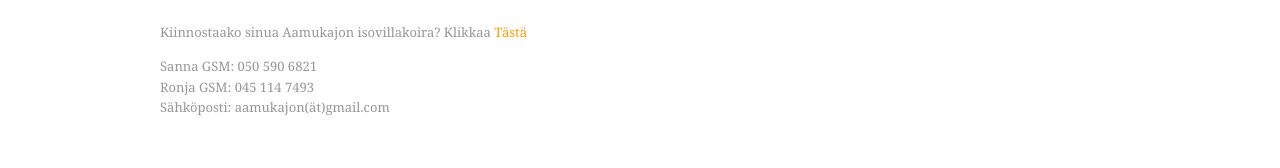
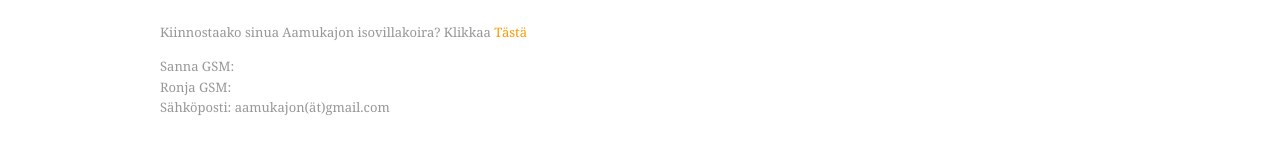
Before and after one commit to nappii3/aamukajon, a plain HTML site: page yhteys.html in a window 1280 px wide. Shown: the part 299-467 px from the top of the page. Drawn offline with Linux system fonts and the light colour scheme; files that its build step writes are made by us from their sources.

Commit message:
Update yhteys.html

```diff
--- a/yhteys.html
+++ b/yhteys.html
@@ -36,8 +36,8 @@
         <article>
           <p>Kiinnostaako sinua Aamukajon isovillakoira? Klikkaa <a href="https://docs.google.com/document/d/1bbqqjLoQcm5YSUulY8Fmp3bPaPvfdlEZ1v_VnmEM6Zo/edit" target="_blank">Tästä</a></p>
 
-          <p>Sanna GSM: 050 590 6821<br>
-          Ronja GSM: 045 114 7493<br>
+          <p>Sanna GSM: <br>
+          Ronja GSM: <br>
           Sähköposti: aamukajon(ät)gmail.com</p>
         </article>
       </section>
```
